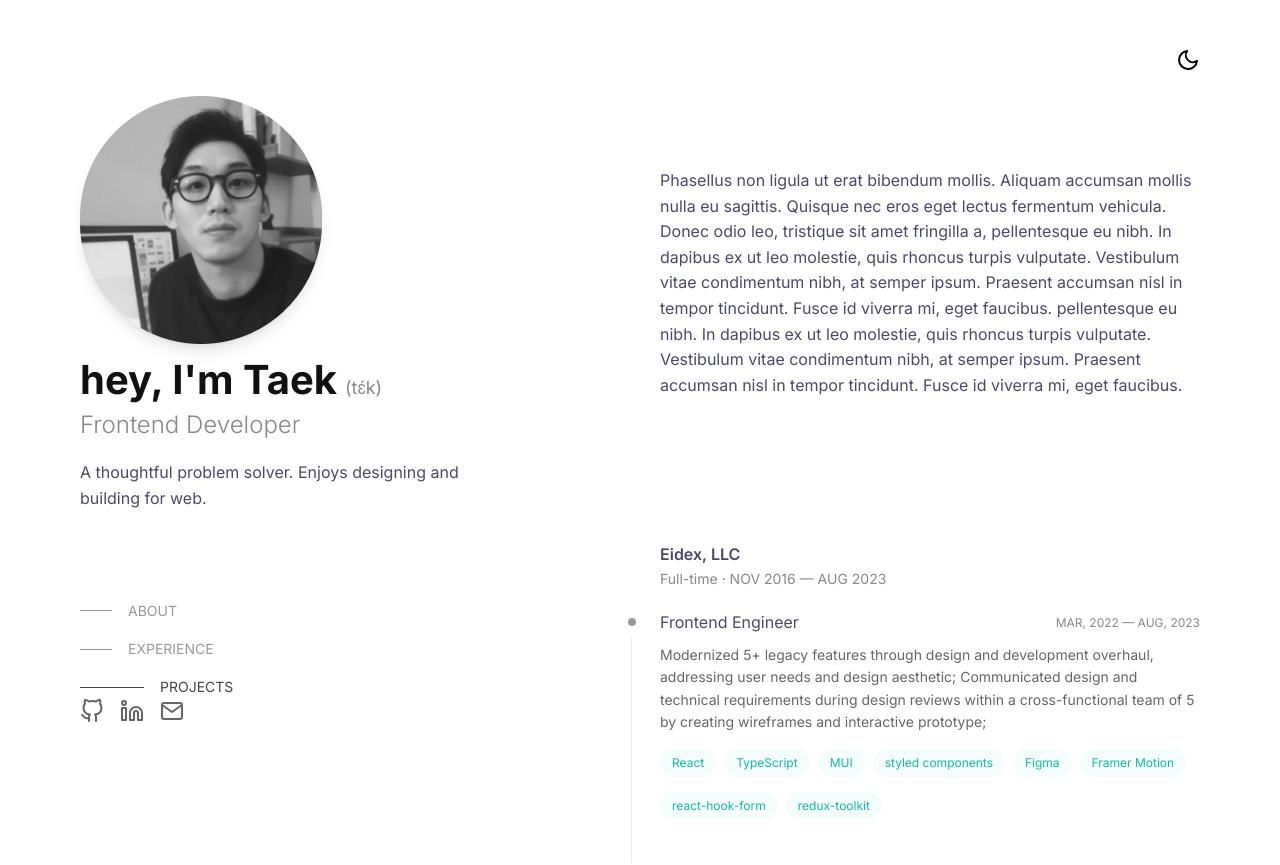
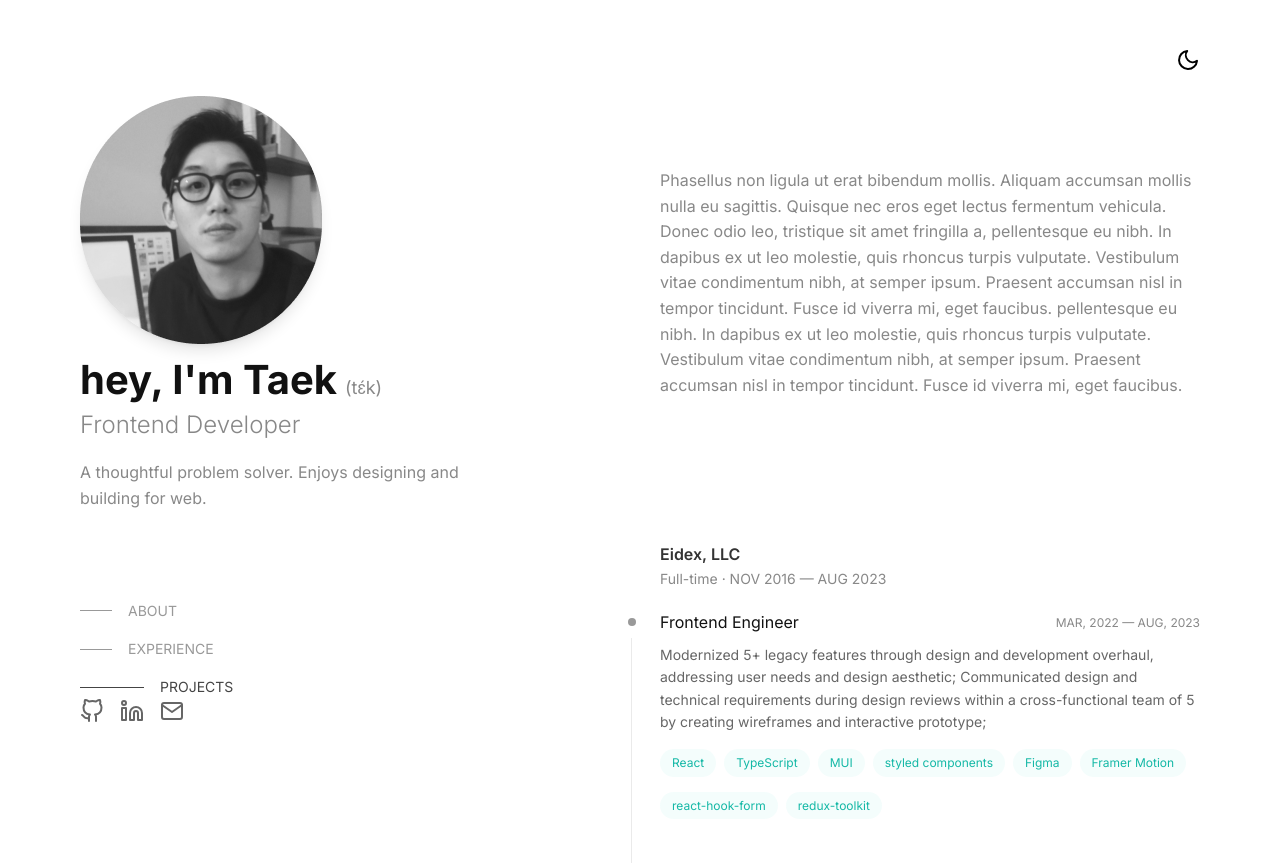
Before and after one commit to tnamdevnote/tnam.dev, a Next.js app: page / in a window 1280 px wide. Shown: the top 865 px of the page. Built offline with nearby package versions, Linux system fonts and the light colour scheme.

Commit message:
style: apply dark mode - about

```diff
--- a/app/components/sections/about.tsx
+++ b/app/components/sections/about.tsx
@@ -18,7 +18,7 @@ function About() {
   return (
     <section id="about" className="mb-36 scroll-mt-24" ref={aboutRef}>
       <h3 className="mb-4 text-body-bold text-accent-7 lg:hidden">ABOUT</h3>
-      <article className="text-body text-accent-4">
+      <article className="dark:text-dark-accent-6 text-body text-accent-4">
         Phasellus non ligula ut erat bibendum mollis. Aliquam accumsan mollis
         nulla eu sagittis. Quisque nec eros eget lectus fermentum vehicula.
         Donec odio leo, tristique sit amet fringilla a, pellentesque eu nibh. In
--- a/app/globals.css
+++ b/app/globals.css
@@ -43,7 +43,6 @@ body {
   -webkit-font-smoothing: antialiased;
   -moz-osx-font-smoothing: grayscale;
   scroll-behavior: smooth;
-  background-color: #ffff;
 }
 
 * {
--- a/tailwind.config.ts
+++ b/tailwind.config.ts
@@ -47,7 +47,7 @@ const config: Config = {
         "dark-accent-8": "#fafafa",
         "dark-foreground": "#ffffff",
 
-        body: "#4a4a68",
+        // body: "#4a4a68",
         "text/subtle": "#8c8ca1",
         primary: {
           "cyan-100": "#07b6d5",
```
